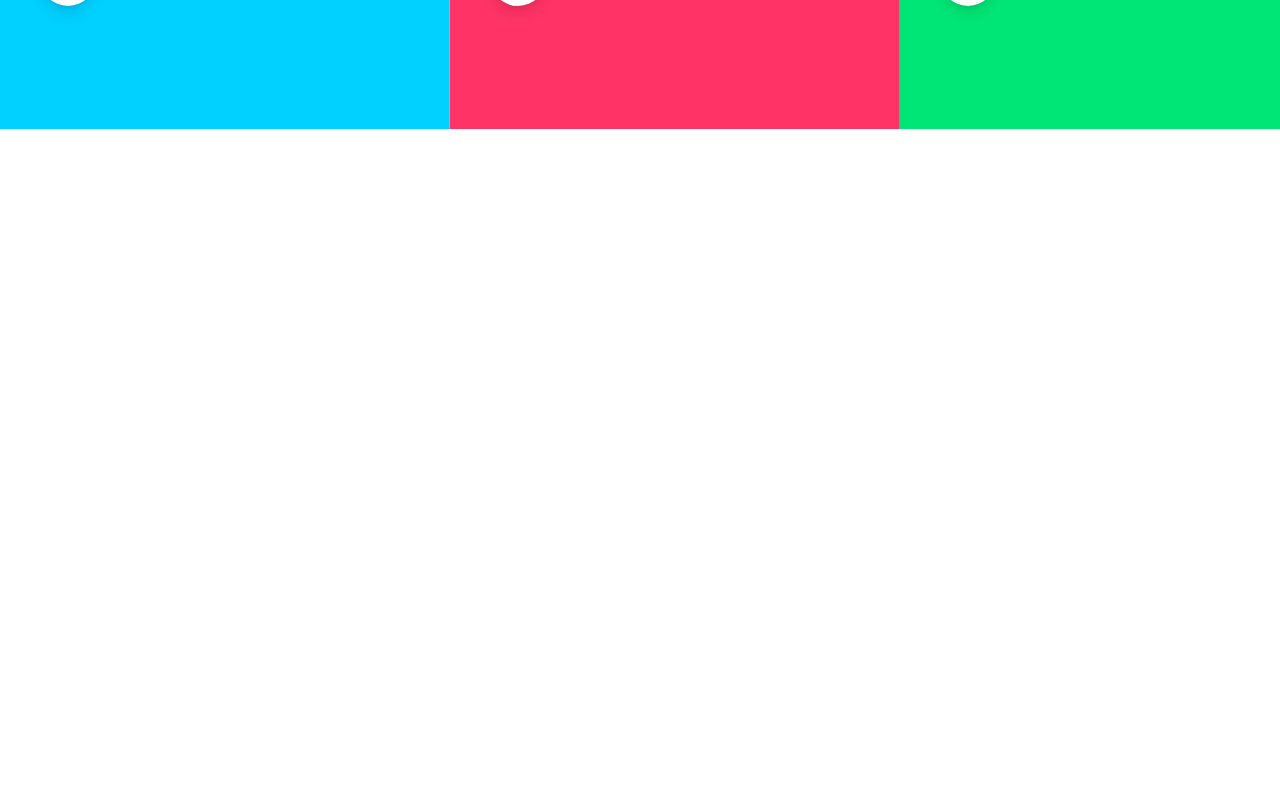
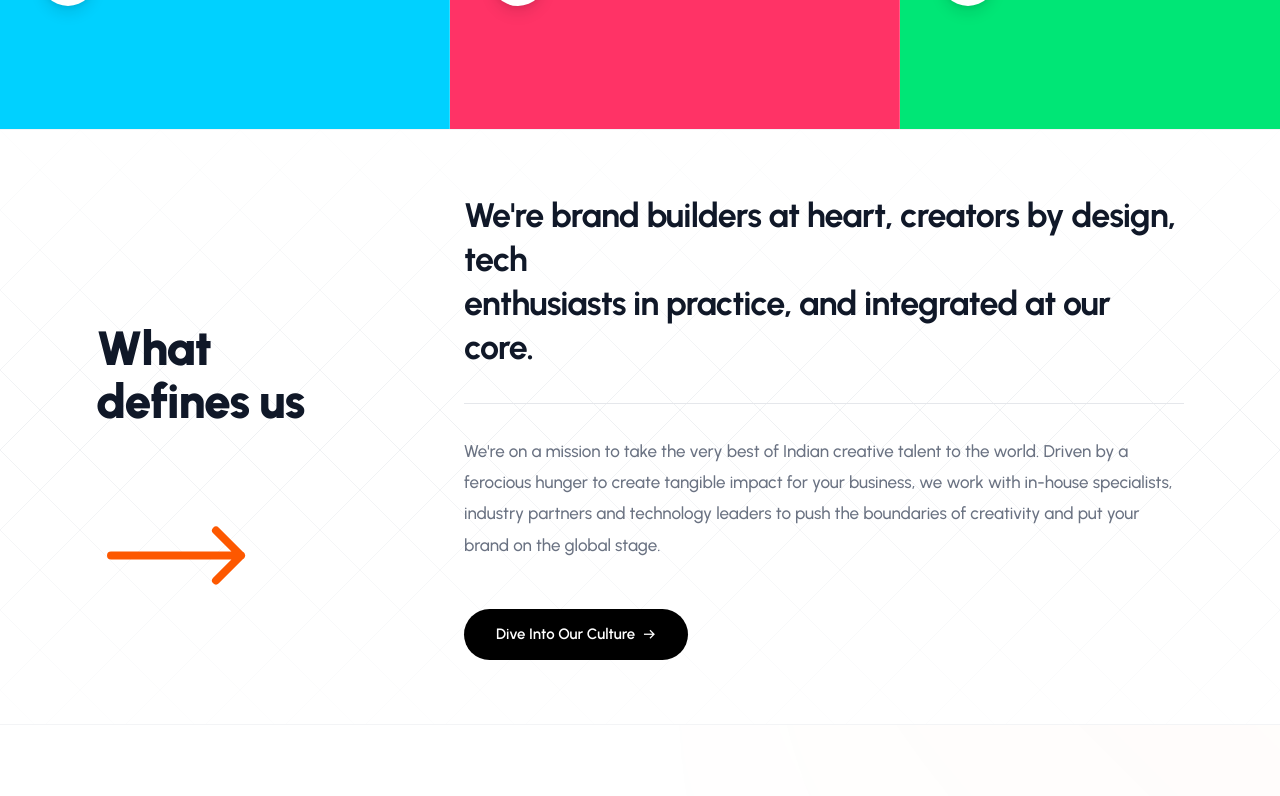
Before and after one commit to Vivekkrguptajio/scaloMatrix, a React (Vite) app in the folder frontend/: page / in a window 1280 px wide. Shown: the part 2180-2976 px from the top of the page. Built offline with nearby package versions, Linux system fonts and the light colour scheme; no server answers.

Commit message:
Implement LazySection viewport windowing to render only current and adjacent sections, unmounting off-screen DOM nodes

```diff
--- /dev/null
+++ b/frontend/src/components/LazySection.jsx
@@ -0,0 +1,33 @@
+import React, { useState, useEffect, useRef } from 'react';
+
+export default function LazySection({ children, minHeight = "400px", className = "" }) {
+  const [isVisible, setIsVisible] = useState(false);
+  const containerRef = useRef(null);
+
+  useEffect(() => {
+    const el = containerRef.current;
+    if (!el) return;
+
+    const observer = new IntersectionObserver(
+      ([entry]) => {
+        setIsVisible(entry.isIntersecting);
+      },
+      {
+        rootMargin: '600px 0px 600px 0px', // Render section when within 600px of viewport (current + adjacent sections)
+        threshold: 0
+      }
+    );
+
+    observer.observe(el);
+
+    return () => {
+      observer.disconnect();
+    };
+  }, []);
+
+  return (
+    <div ref={containerRef} className={className} style={{ minHeight: !isVisible ? minHeight : undefined }}>
+      {isVisible ? children : null}
+    </div>
+  );
+}
--- a/frontend/src/pages/Home.jsx
+++ b/frontend/src/pages/Home.jsx
@@ -18,6 +18,7 @@ import ClientLogos from '../components/ClientLogos'
 import Marquee from '../components/Marquee'
 import Testimonials from '../components/Testimonials'
 import FAQ from '../components/FAQ'
+import LazySection from '../components/LazySection'
 
 export default function Home() {
   const [scrolled, setScrolled] = useState(false)
@@ -121,13 +122,13 @@ export default function Home() {
         <Hero startAnimation={true} />
         <Showreel />
         <About />
-        <div className="content-auto"><DefinesUs /></div>
-        <div className="content-auto"><Toolkit /></div>
-        <div className="content-auto"><HowWeWork /></div>
-        <div className="content-auto"><SelectedWork /></div>
-        <div className="content-auto"><Testimonials /></div>
-        <div className="content-auto"><Insights /></div>
-        <div className="content-auto"><ClientLogos /></div>
+        <LazySection minHeight="600px"><DefinesUs /></LazySection>
+        <LazySection minHeight="600px"><Toolkit /></LazySection>
+        <LazySection minHeight="600px"><HowWeWork /></LazySection>
+        <LazySection minHeight="600px"><SelectedWork /></LazySection>
+        <LazySection minHeight="600px"><Testimonials /></LazySection>
+        <LazySection minHeight="600px"><Insights /></LazySection>
+        <LazySection minHeight="300px"><ClientLogos /></LazySection>
         <Founder />
       </main>
 
```
